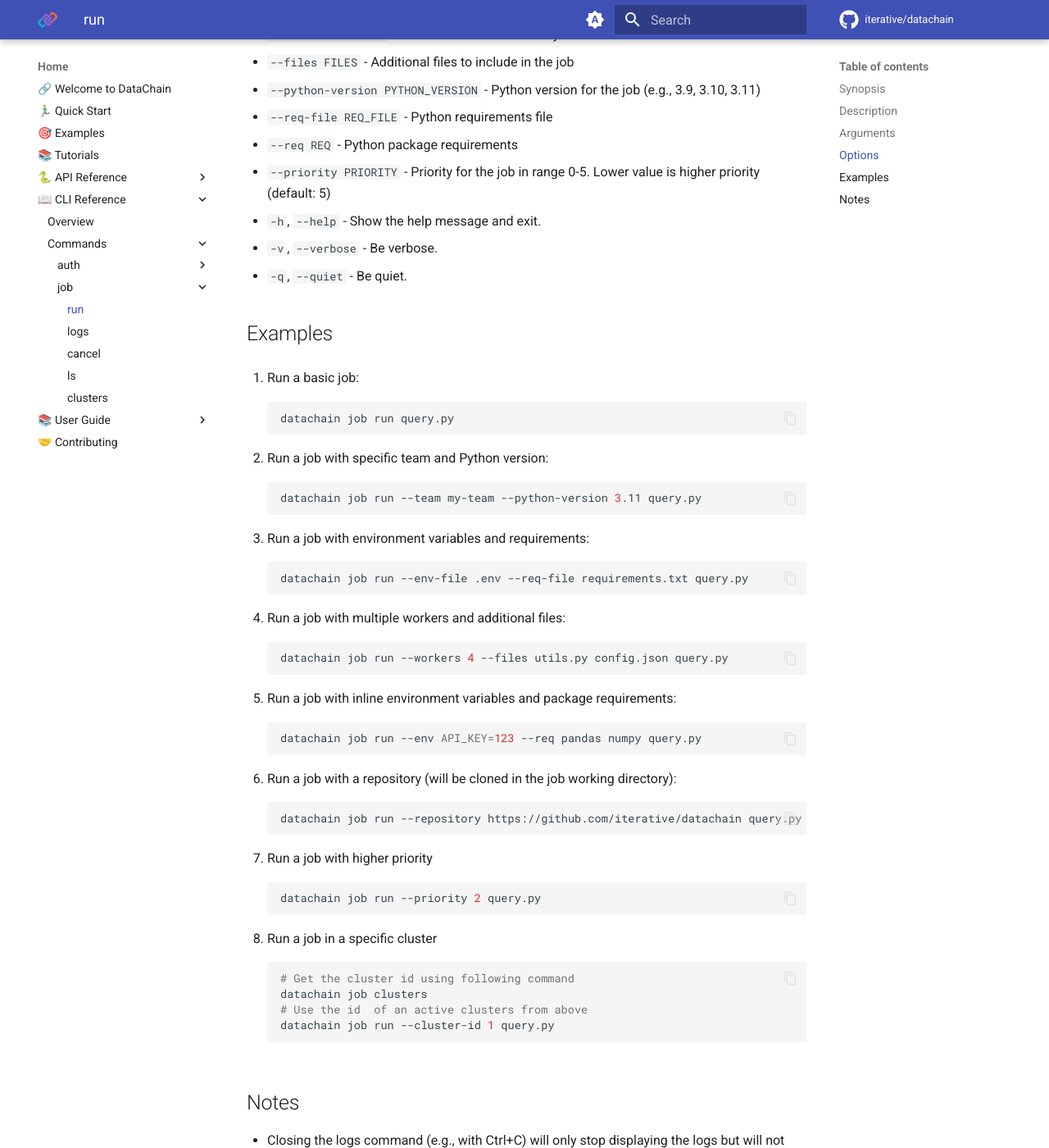
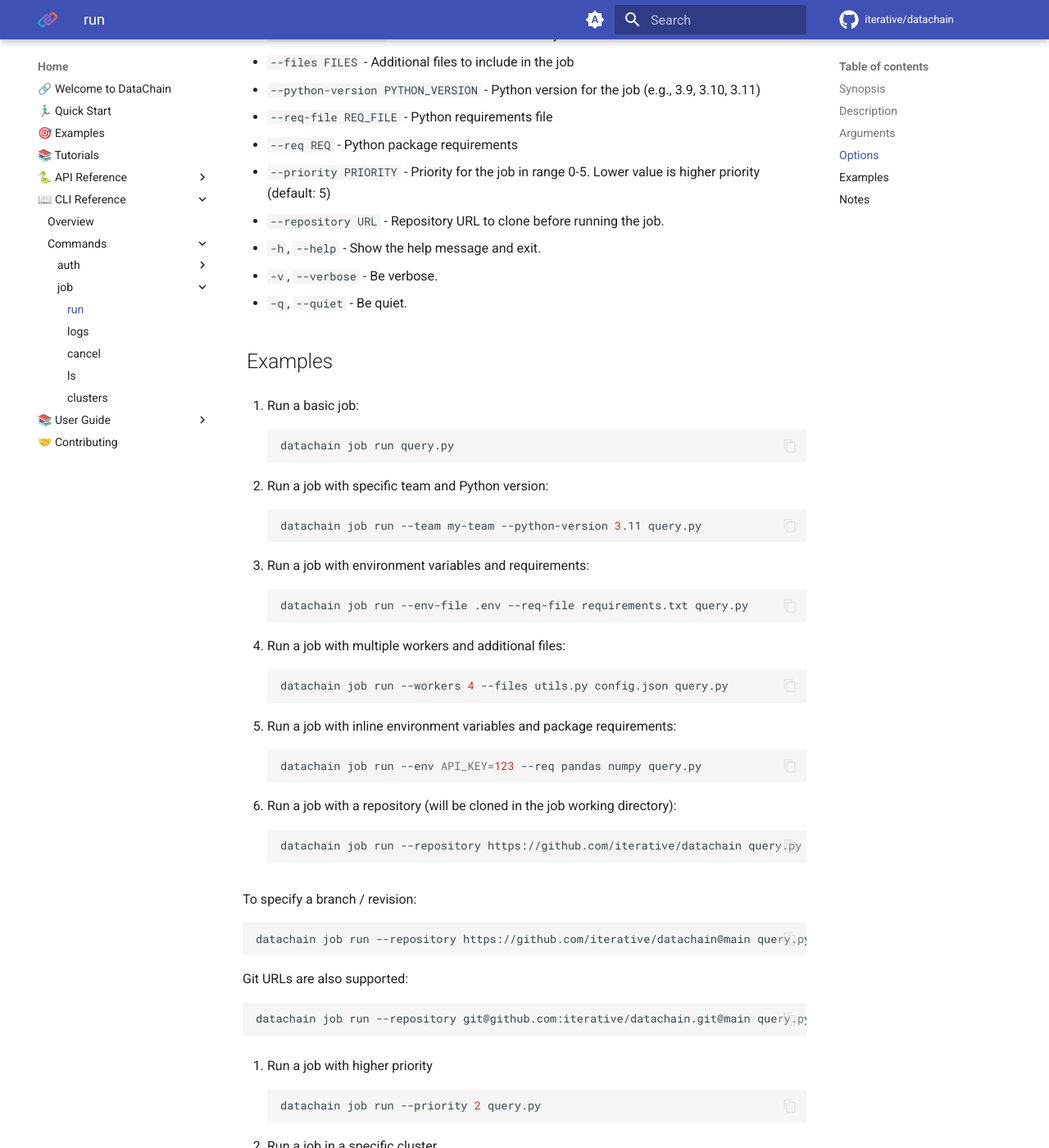
Before and after one commit to iterative/datachain, an MkDocs documentation site: the page built from docs/commands/job/run.md, in a window 1280 px wide and 1400 px high, scrolled down 936 px. Shown: the whole window at 82% size. Built offline with MkDocs 1.6.1 and Material for MkDocs 9.7.7, drawn with Linux system fonts in a browser that asks for light colours; comment, search, counter and statistics services are not loaded.

Commit message:
fix docs for Git repository job run arg

````diff
--- a/docs/commands/job/run.md
+++ b/docs/commands/job/run.md
@@ -31,6 +31,7 @@
 * `--req-file REQ_FILE` - Python requirements file
 * `--req REQ` - Python package requirements
 * `--priority PRIORITY` - Priority for the job in range 0-5. Lower value is higher priority (default: 5)
+* `--repository URL` - Repository URL to clone before running the job.
 * `-h`, `--help` - Show the help message and exit.
 * `-v`, `--verbose` - Be verbose.
 * `-q`, `--quiet` - Be quiet.
@@ -67,6 +68,18 @@
 datachain job run --repository https://github.com/iterative/datachain query.py
 ```
 
+To specify a branch / revision:
+
+```bash
+datachain job run --repository https://github.com/iterative/datachain@main query.py
+```
+
+Git URLs are also supported:
+
+```bash
+datachain job run --repository git@github.com:iterative/datachain.git@main query.py
+```
+
 7. Run a job with higher priority
 ```bash
 datachain job run --priority 2 query.py
````
